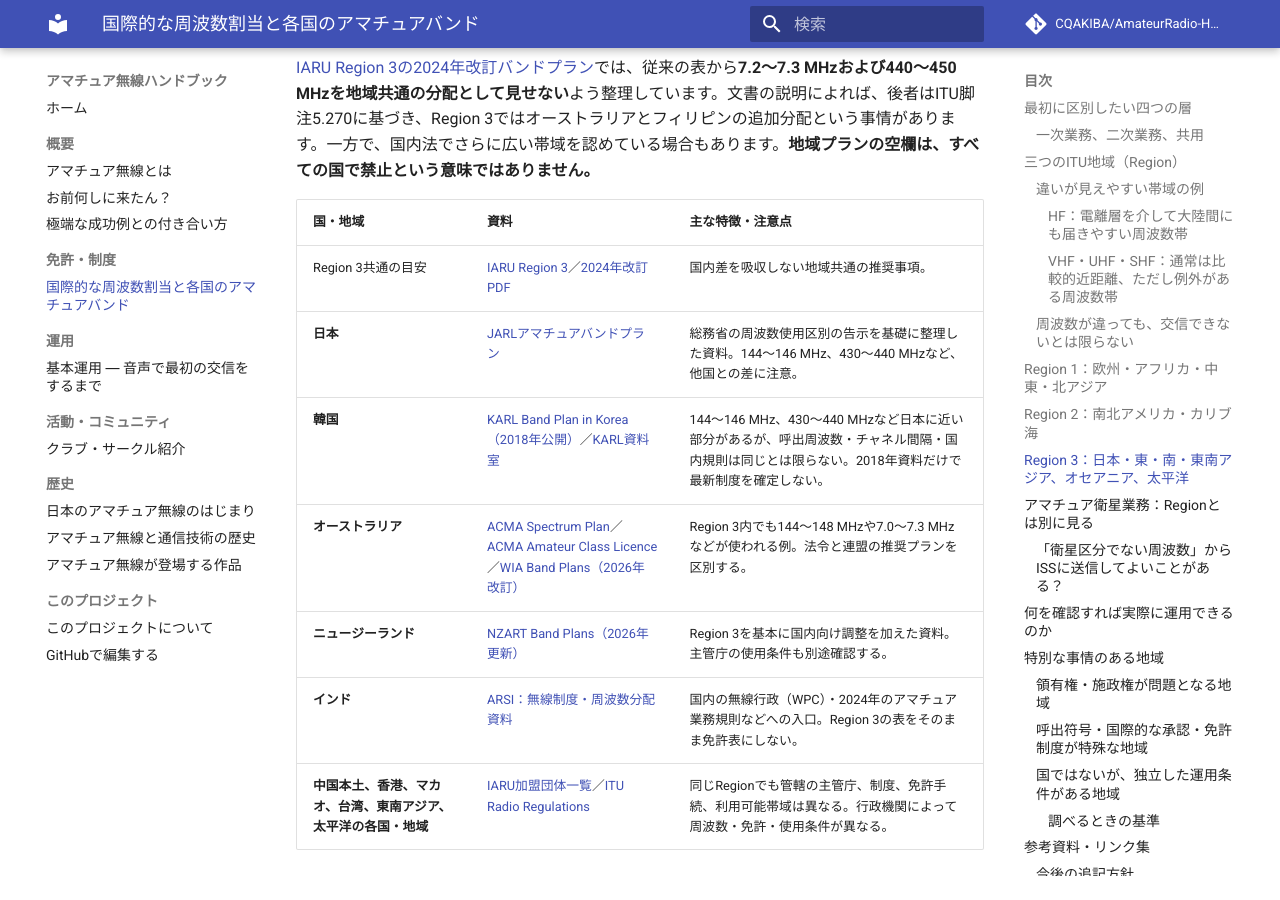
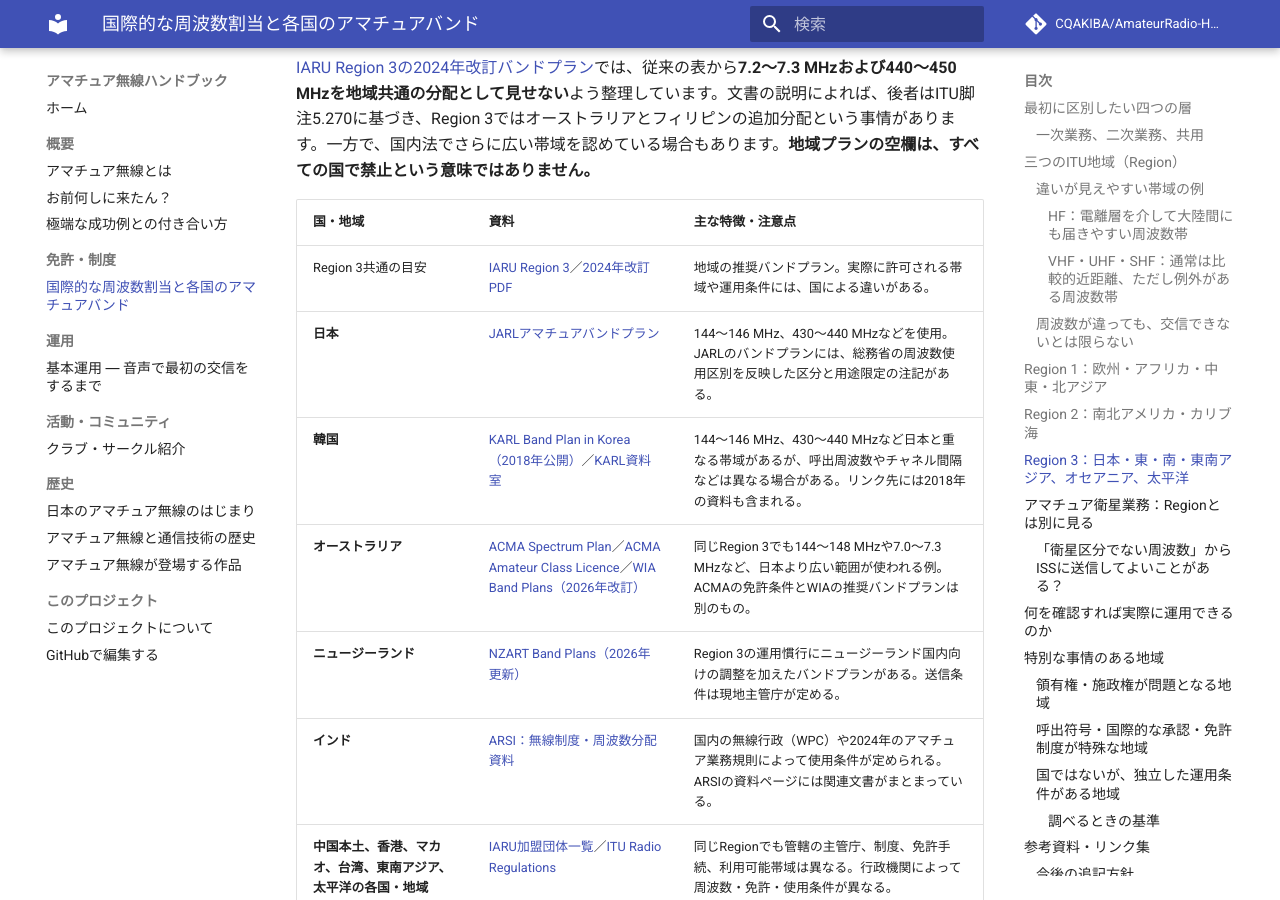
Before and after one commit to CQAKIBA/AmateurRadio-Handbook, an MkDocs documentation site: the page built from docs/01_免許・制度/international-frequency-allocations.md, in a window 1280 px wide and 900 px high, scrolled down 5543 px. Built offline with MkDocs 1.6.1 and Material for MkDocs 9.7.7, drawn with Linux system fonts in a browser that asks for light colours; comment, search, counter and statistics services are not loaded.

Commit message:
docs: replace Region 3 editing guidance with reader notes

```diff
--- a/docs/01_免許・制度/international-frequency-allocations.md
+++ b/docs/01_免許・制度/international-frequency-allocations.md
@@ -117,12 +117,12 @@
 
 | 国・地域 | 資料 | 主な特徴・注意点 |
 | --- | --- | --- |
-| Region 3共通の目安 | [IARU Region 3](https://www.iaru-r3.org/on-the-air/band-plans/)／[2024年改訂PDF](https://www.iaru-r3.org/wp-content/uploads/2025/01/R3-004-Band-Plans-IARU-Region-3.pdf) | 国内差を吸収しない地域共通の推奨事項。 |
-| **日本** | [JARLアマチュアバンドプラン](https://www.jarl.org/Japanese/A_Shiryo/A-3_Band_Plan/A-3-0.htm) | 総務省の周波数使用区別の告示を基礎に整理した資料。144～146 MHz、430～440 MHzなど、他国との差に注意。 |
-| **韓国** | [KARL Band Plan in Korea（2018年公開）](https://karl.or.kr/bbs/board.php?bo_table=info&wr_id=15)／[KARL資料室](https://www.karl.or.kr/bbs/board.php?bo_table=06_02&page=1) | 144～146 MHz、430～440 MHzなど日本に近い部分があるが、呼出周波数・チャネル間隔・国内規則は同じとは限らない。2018年資料だけで最新制度を確定しない。 |
-| **オーストラリア** | [ACMA Spectrum Plan](https://www.acma.gov.au/australian-radiofrequency-spectrum-plan)／[ACMA Amateur Class Licence](https://www.acma.gov.au/amateur-class-licence)／[WIA Band Plans（2026年改訂）](https://www.wia.org.au/members/bandplans/data/) | Region 3内でも144～148 MHzや7.0～7.3 MHzなどが使われる例。法令と連盟の推奨プランを区別する。 |
-| **ニュージーランド** | [NZART Band Plans（2026年更新）](https://nzart.org.nz/info/band-plans/) | Region 3を基本に国内向け調整を加えた資料。主管庁の使用条件も別途確認する。 |
-| **インド** | [ARSI：無線制度・周波数分配資料](https://arsi.info/important-wpc-documents/) | 国内の無線行政（WPC）・2024年のアマチュア業務規則などへの入口。Region 3の表をそのまま免許表にしない。 |
+| Region 3共通の目安 | [IARU Region 3](https://www.iaru-r3.org/on-the-air/band-plans/)／[2024年改訂PDF](https://www.iaru-r3.org/wp-content/uploads/2025/01/R3-004-Band-Plans-IARU-Region-3.pdf) | 地域の推奨バンドプラン。実際に許可される帯域や運用条件には、国による違いがある。 |
+| **日本** | [JARLアマチュアバンドプラン](https://www.jarl.org/Japanese/A_Shiryo/A-3_Band_Plan/A-3-0.htm) | 144～146 MHz、430～440 MHzなどを使用。JARLのバンドプランには、総務省の周波数使用区別を反映した区分と用途限定の注記がある。 |
+| **韓国** | [KARL Band Plan in Korea（2018年公開）](https://karl.or.kr/bbs/board.php?bo_table=info&wr_id=15)／[KARL資料室](https://www.karl.or.kr/bbs/board.php?bo_table=06_02&page=1) | 144～146 MHz、430～440 MHzなど日本と重なる帯域があるが、呼出周波数やチャネル間隔などは異なる場合がある。リンク先には2018年の資料も含まれる。 |
+| **オーストラリア** | [ACMA Spectrum Plan](https://www.acma.gov.au/australian-radiofrequency-spectrum-plan)／[ACMA Amateur Class Licence](https://www.acma.gov.au/amateur-class-licence)／[WIA Band Plans（2026年改訂）](https://www.wia.org.au/members/bandplans/data/) | 同じRegion 3でも144～148 MHzや7.0～7.3 MHzなど、日本より広い範囲が使われる例。ACMAの免許条件とWIAの推奨バンドプランは別のもの。 |
+| **ニュージーランド** | [NZART Band Plans（2026年更新）](https://nzart.org.nz/info/band-plans/) | Region 3の運用慣行にニュージーランド国内向けの調整を加えたバンドプランがある。送信条件は現地主管庁が定める。 |
+| **インド** | [ARSI：無線制度・周波数分配資料](https://arsi.info/important-wpc-documents/) | 国内の無線行政（WPC）や2024年のアマチュア業務規則によって使用条件が定められる。ARSIの資料ページには関連文書がまとまっている。 |
 | **中国本土、香港、マカオ、台湾、東南アジア、太平洋の各国・地域** | [IARU加盟団体一覧](https://www.iaru.org/reference/member-societies/)／[ITU Radio Regulations](https://www.itu.int/pub/R-REG-RR-2024/) | 同じRegionでも管轄の主管庁、制度、免許手続、利用可能帯域は異なる。行政機関によって周波数・免許・使用条件が異なる。 |
 
 
```
